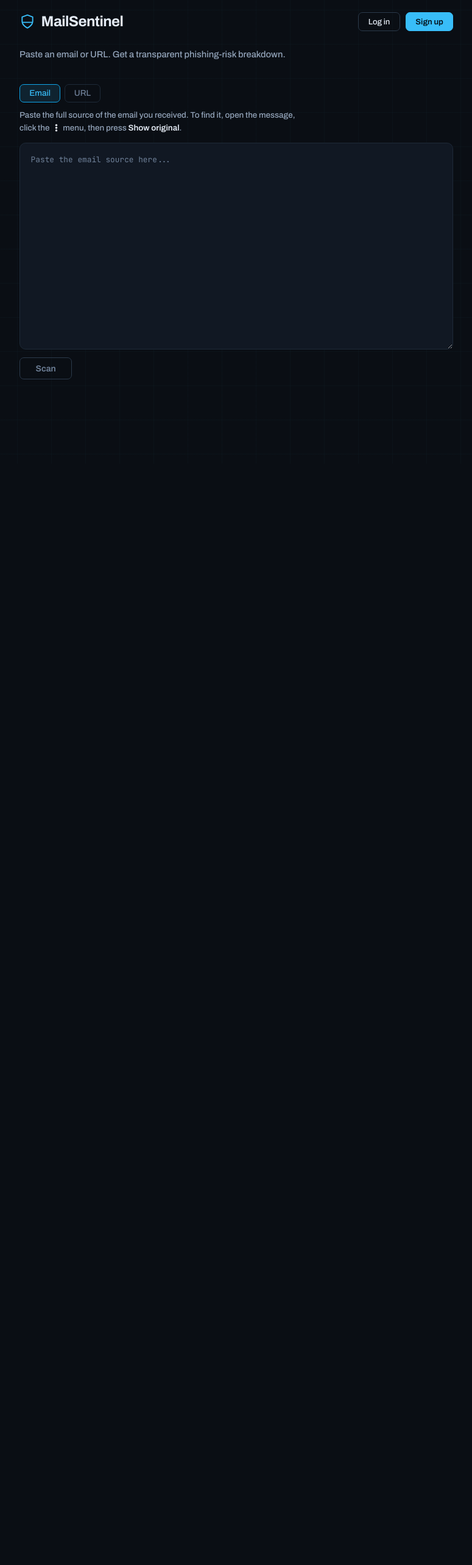
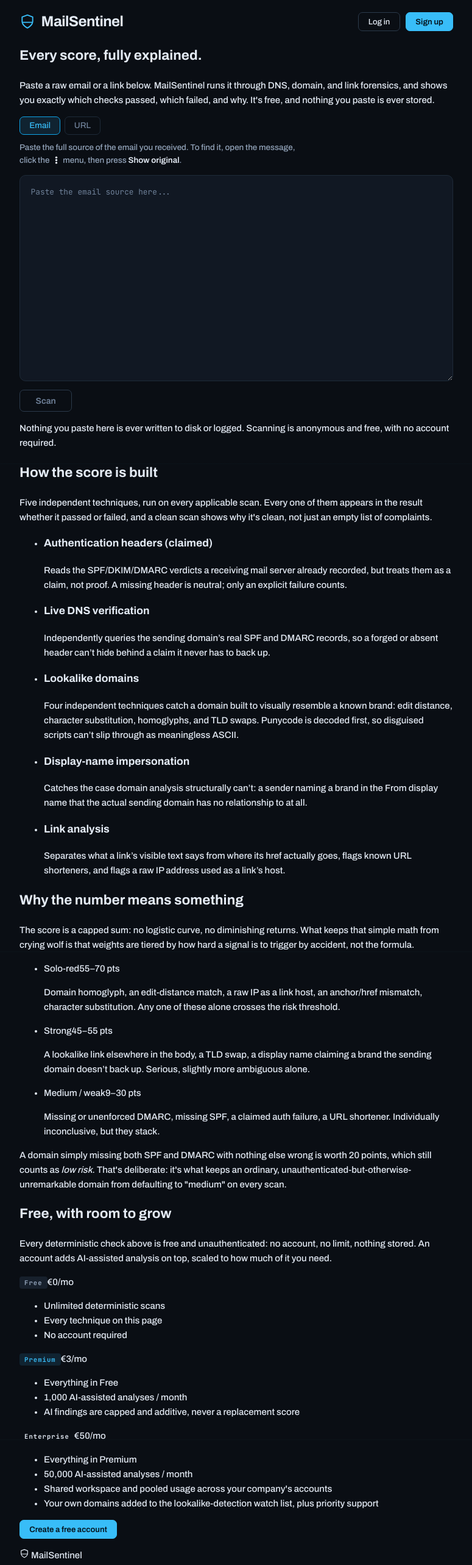
Before and after one commit to abdurahmankrsk/MailSentinel, a React (Vite) app in the folder app/client/: page / in a window 1280 px wide. Shown: the part 40-2606 px from the top of the page at 61% size, without its empty margins (252-1027 px from the left). Before the commit the page ends 800 px from the top, so only its background shows below. Built offline with nearby package versions, Linux system fonts and the light colour scheme; no server answers.

Commit message:
feat: assemble landing page sections and wire up bring-your-own-key

```diff
--- a/app/client/src/App.jsx
+++ b/app/client/src/App.jsx
@@ -5,7 +5,13 @@
 import AuthModal from './components/AuthModal.jsx'
 import { ShieldScanIcon } from './components/Icons.jsx'
 import UsagePanel from './components/UsagePanel.jsx'
-import { scanContent, fetchUsage, logoutUser } from './api.js'
+import Hero from './components/Hero.jsx'
+import TechniqueBreakdown from './components/TechniqueBreakdown.jsx'
+import ScoringPhilosophy from './components/ScoringPhilosophy.jsx'
+import PlanTeaser from './components/PlanTeaser.jsx'
+import BringYourOwnKey from './components/BringYourOwnKey.jsx'
+import LandingFooter from './components/LandingFooter.jsx'
+import { scanContent, fetchUsage, fetchAiKeyConfig, fetchAiKeyStatus, logoutUser } from './api.js'
 import { getToken, getEmail, setSession, clearSession } from './auth.js'
 
 const AI_STATUS_MESSAGES = {
@@ -20,12 +26,20 @@
   const [loading, setLoading] = useState(false)
   const [email, setEmail] = useState(getEmail())
   const [usage, setUsage] = useState(null)
+  const [aiKeyStatus, setAiKeyStatus] = useState(null)
   // null when closed, otherwise the mode the dialog should open on.
   const [authMode, setAuthMode] = useState(null)
+
+  // Public, so a visitor who isn't signed in yet still learns whether the section
+  // at the bottom of the page is worth showing at all.
+  useEffect(() => {
+    fetchAiKeyConfig().then(setAiKeyStatus).catch(() => {})
+  }, [])
 
   useEffect(() => {
     if (email) {
       refreshUsage()
+      refreshAiKeyStatus()
     }
   }, [email])
 
@@ -35,6 +49,14 @@
     } catch {
       // A stale/expired token surfaces to the user the next time they act (e.g. a
       // scan returning 401); the usage strip just quietly stays blank until then.
+    }
+  }
+
+  async function refreshAiKeyStatus() {
+    try {
+      setAiKeyStatus(await fetchAiKeyStatus())
+    } catch {
+      // Same quiet-degrade as refreshUsage -- a stale token surfaces on next action.
     }
   }
 
@@ -49,6 +71,9 @@
     clearSession()
     setEmail(null)
     setUsage(null)
+    // Drop the personal label/last4 but keep featureEnabled so the section at the
+    // bottom of the page doesn't disappear just because you logged out.
+    setAiKeyStatus((current) => (current ? { ...current, label: null, last4: null } : current))
   }
 
   async function handleScan(type, content) {
@@ -70,10 +95,6 @@
 
   return (
     <div className="app">
-      {/* The tagline is a direct child rather than nested with the h1 so it can take a
-          full-width row of its own. That keeps the title and the auth controls on one
-          line together at every width, instead of the controls wrapping down and
-          crowding the scan panel on narrow screens. */}
       <header className="app-header">
         <h1><ShieldScanIcon size={26} /> MailSentinel</h1>
         {email ? (
@@ -91,10 +112,11 @@
             </button>
           </div>
         )}
-        <p className="tagline">Paste an email or URL. Get a transparent phishing-risk breakdown.</p>
       </header>
 
-      {email && <UsagePanel usage={usage} />}
+      <Hero />
+
+      {email && <UsagePanel usage={usage} aiKeyStatus={aiKeyStatus} />}
 
       <AuthModal
         open={authMode !== null}
@@ -104,6 +126,14 @@
       />
 
       <InputPanel onScan={handleScan} loading={loading} />
+
+      {/* Trust matters most at the exact moment someone is about to paste something
+          sensitive, so this sits immediately below the input rather than buried in a
+          footer no one reads before scanning. */}
+      <p className="privacy-strip">
+        Nothing you paste here is ever written to disk or logged. Scanning is
+        anonymous and free, with no account required.
+      </p>
 
       {error && <div className="error-banner">{error}</div>}
 
@@ -124,6 +154,17 @@
           )}
         </div>
       )}
+
+      <TechniqueBreakdown />
+      <ScoringPhilosophy />
+      <PlanTeaser onSignUp={() => setAuthMode('register')} />
+      <BringYourOwnKey
+        email={email}
+        aiKeyStatus={aiKeyStatus}
+        onStatusChange={setAiKeyStatus}
+        onSignUp={() => setAuthMode('register')}
+      />
+      <LandingFooter />
     </div>
   )
 }
```
